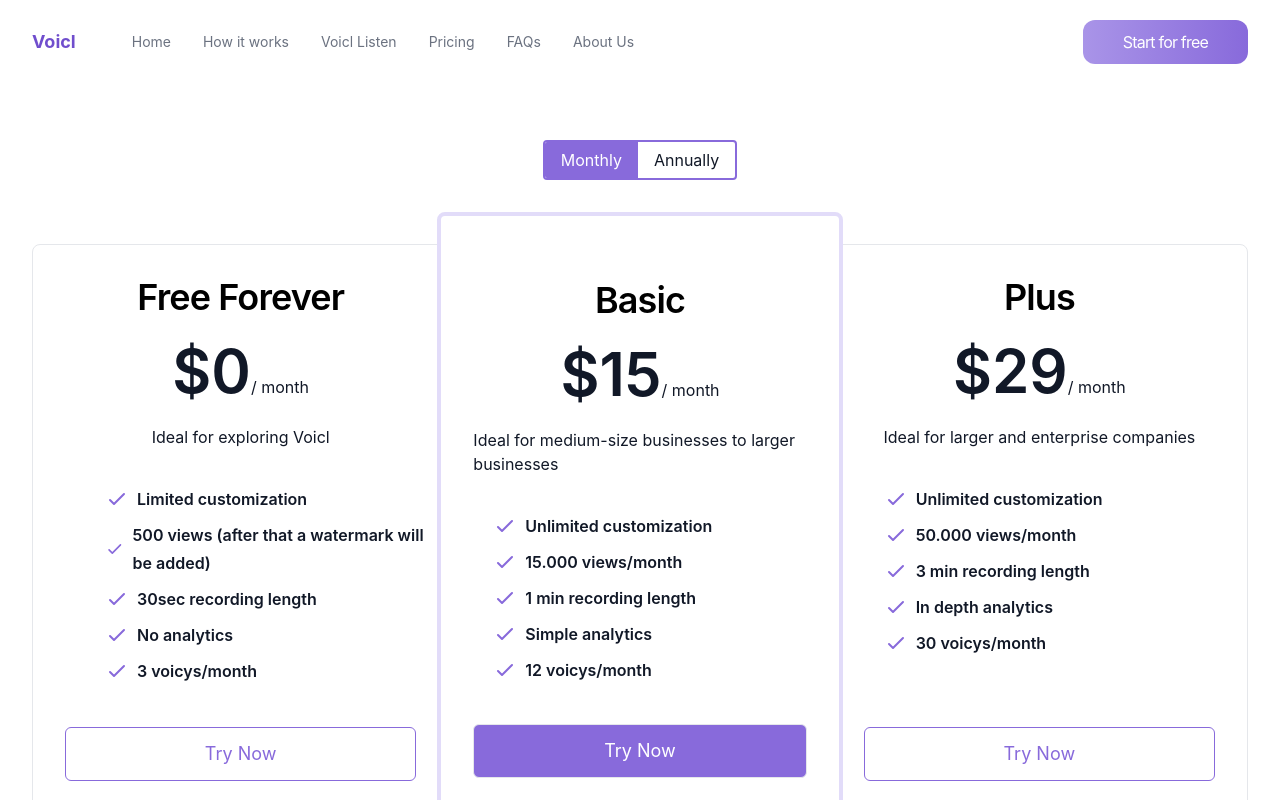
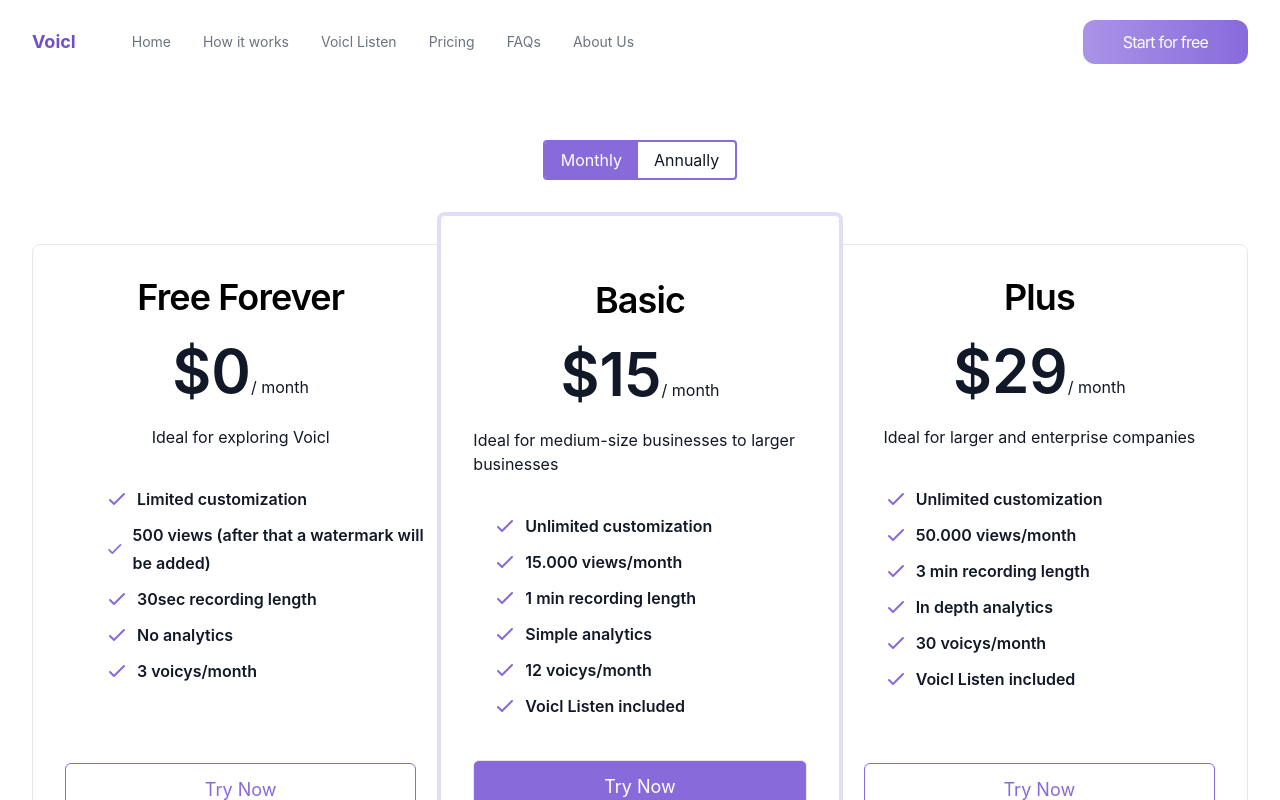
Before and after one commit to zarghamkhandev/bionic-reads, a Next.js app: page /pricing in a window 1280 px wide. Shown: the top 800 px of the page. Built offline with nearby package versions, Linux system fonts and the light colour scheme.

Commit message:
listen in pricing

```diff
--- a/pages/pricing.tsx
+++ b/pages/pricing.tsx
@@ -17,6 +17,7 @@
     "1 min recording length",
     "Simple analytics",
     "12 voicys/month",
+    "Voicl Listen included"
     ,
   ];
 
@@ -26,6 +27,7 @@
     "3 min recording length",
     "In depth analytics",
     "30 voicys/month",
+    "Voicl Listen included"
     ,
   ];
   return (
```
